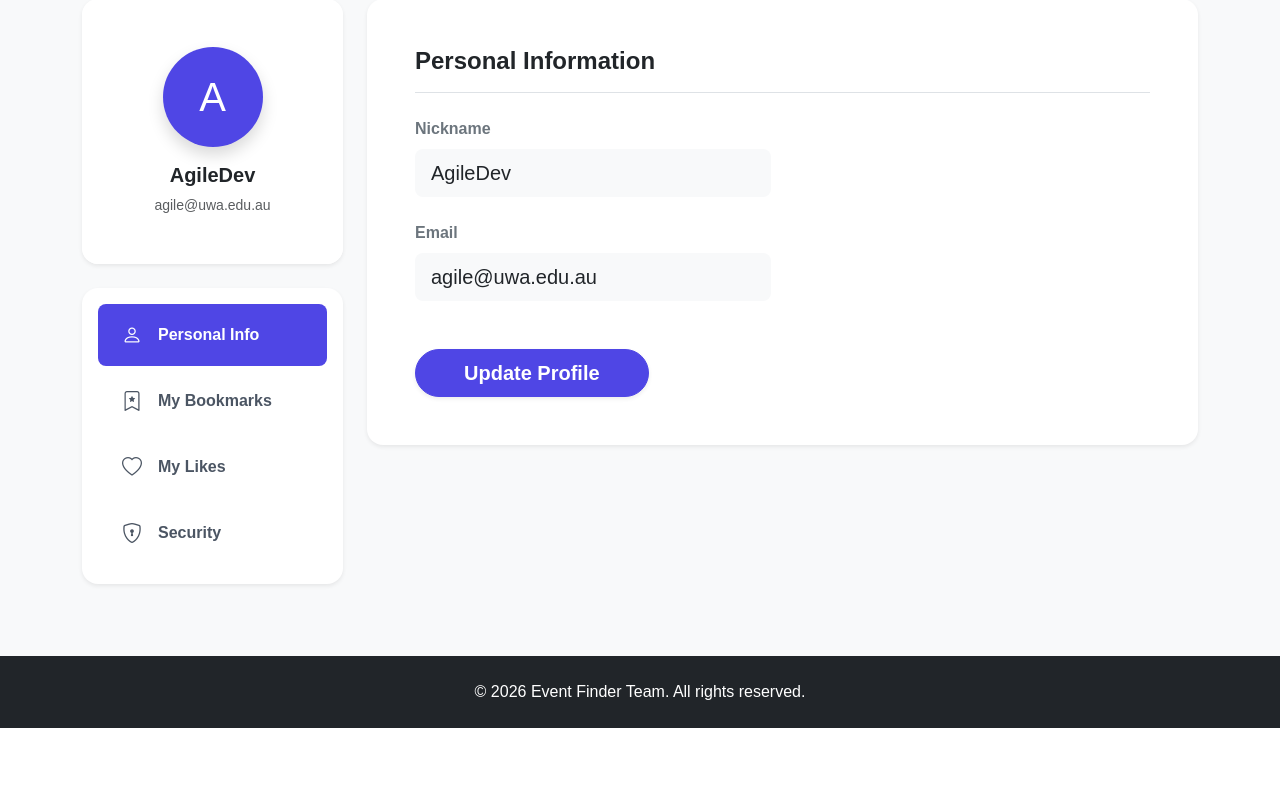
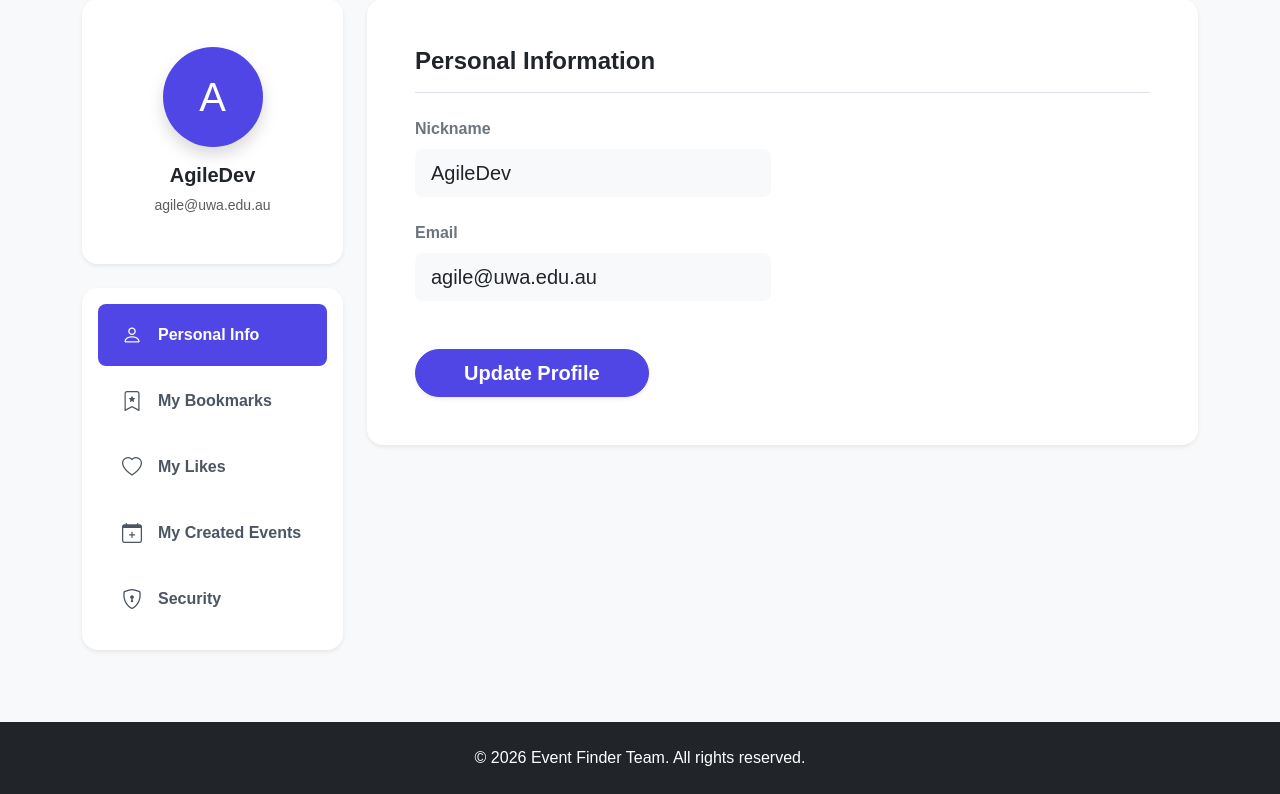
Before and after one commit to amritanshkm/CITS5505-Project, a Flask app: page /profile in a window 1280 px wide. Shown: the part 81-875 px from the top of the page. Before the commit the page ends 809 px from the top, so only its background shows below. Run offline with Flask 3, Linux system fonts and the light colour scheme.

Commit message:
feat(ui): add My Created Events tracking section in profile page

```diff
--- a/app/templates/profile.html
+++ b/app/templates/profile.html
@@ -60,6 +60,9 @@
                     </button>
                     <button class="nav-link text-start px-4 py-3 fw-semibold d-flex align-items-center" id="v-pills-likes-tab" data-bs-toggle="pill" data-bs-target="#v-pills-likes" type="button" role="tab" aria-controls="v-pills-likes" aria-selected="false">
                         <i class="bi bi-heart me-3 fs-5"></i> My Likes
+                    </button>
+                    <button class="nav-link text-start px-4 py-3 fw-semibold d-flex align-items-center" id="v-pills-my-events-tab" data-bs-toggle="pill" data-bs-target="#v-pills-my-events" type="button" role="tab" aria-controls="v-pills-my-events" aria-selected="false">
+                        <i class="bi bi-calendar-plus me-3 fs-5"></i> My Created Events
                     </button>
                     <button class="nav-link text-start px-4 py-3 fw-semibold d-flex align-items-center" id="v-pills-security-tab" data-bs-toggle="pill" data-bs-target="#v-pills-security" type="button" role="tab" aria-controls="v-pills-security" aria-selected="false">
                         <i class="bi bi-shield-lock me-3 fs-5"></i> Security
@@ -167,6 +170,41 @@
                         {% endif %}
                     </div>
 
+                    <!-- My Created Events Tab -->
+                    <div class="tab-pane fade" id="v-pills-my-events" role="tabpanel" aria-labelledby="v-pills-my-events-tab">
+                        <div class="d-flex justify-content-between align-items-center mb-4 border-bottom pb-3">
+                            <h4 class="text-dark fw-bold mb-0">My Created Events</h4>
+                            <a href="{{ url_for('main.create_event') }}" class="btn btn-primary rounded-pill shadow-sm"><i class="bi bi-plus-circle me-1"></i> Create New Event</a>
+                        </div>
+                        {% if my_events %}
+                            <div class="row row-cols-1 row-cols-md-2 g-4">
+                            {% for my_ev in my_events %}
+                                <div class="col">
+                                    <div class="card h-100 border-0 bg-light rounded-4 shadow-sm hover-shadow transition border-start border-4 border-success">
+                                        <div class="card-body p-4">
+                                            <div class="d-flex justify-content-between align-items-start mb-3">
+                                                <h5 class="card-title text-dark fw-bold fs-5 mb-0">{{ my_ev.event }}</h5>
+                                                <i class="bi bi-calendar-check-fill text-success fs-5"></i>
+                                            </div>
+                                            <p class="card-text text-secondary small mb-1">
+                                                <i class="bi bi-calendar3 me-2"></i> {{ my_ev.date }}
+                                            </p>
+                                            <p class="card-text text-secondary small mb-0">
+                                                <i class="bi bi-geo-alt me-2"></i> {{ my_ev.location }}
+                                            </p>
+                                        </div>
+                                    </div>
+                                </div>
+                            {% endfor %}
+                            </div>
+                        {% else %}
+                            <div class="text-center py-5">
+                                <i class="bi bi-calendar-plus text-muted" style="font-size: 3rem;"></i>
+                                <p class="text-muted mt-3 fs-5">You haven't created any events yet.</p>
+                            </div>
+                        {% endif %}
+                    </div>
+
                     <!-- Security Tab -->
                     <div class="tab-pane fade" id="v-pills-security" role="tabpanel" aria-labelledby="v-pills-security-tab">
                         <h4 class="mb-4 text-dark fw-bold border-bottom pb-3">Change Password</h4>
```
